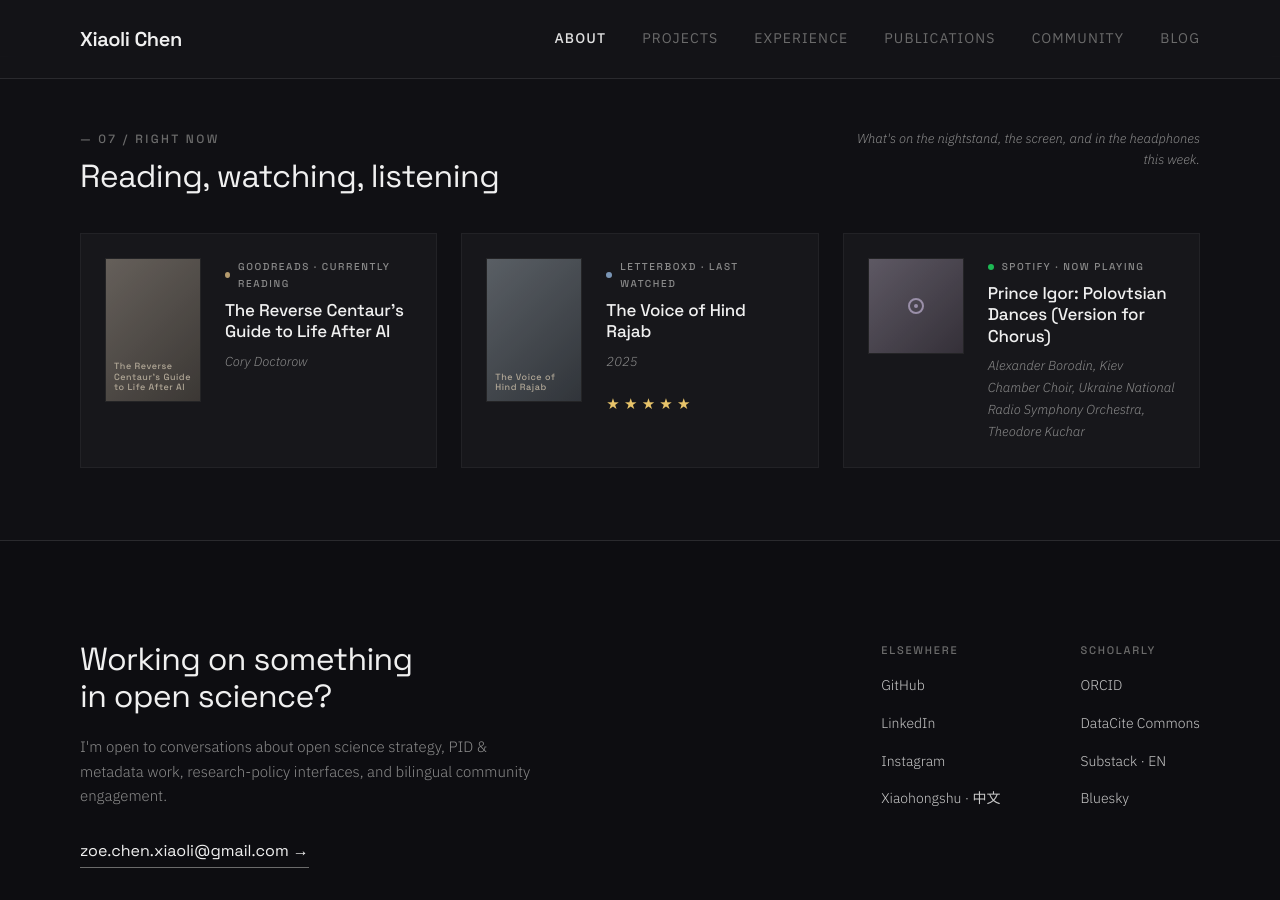
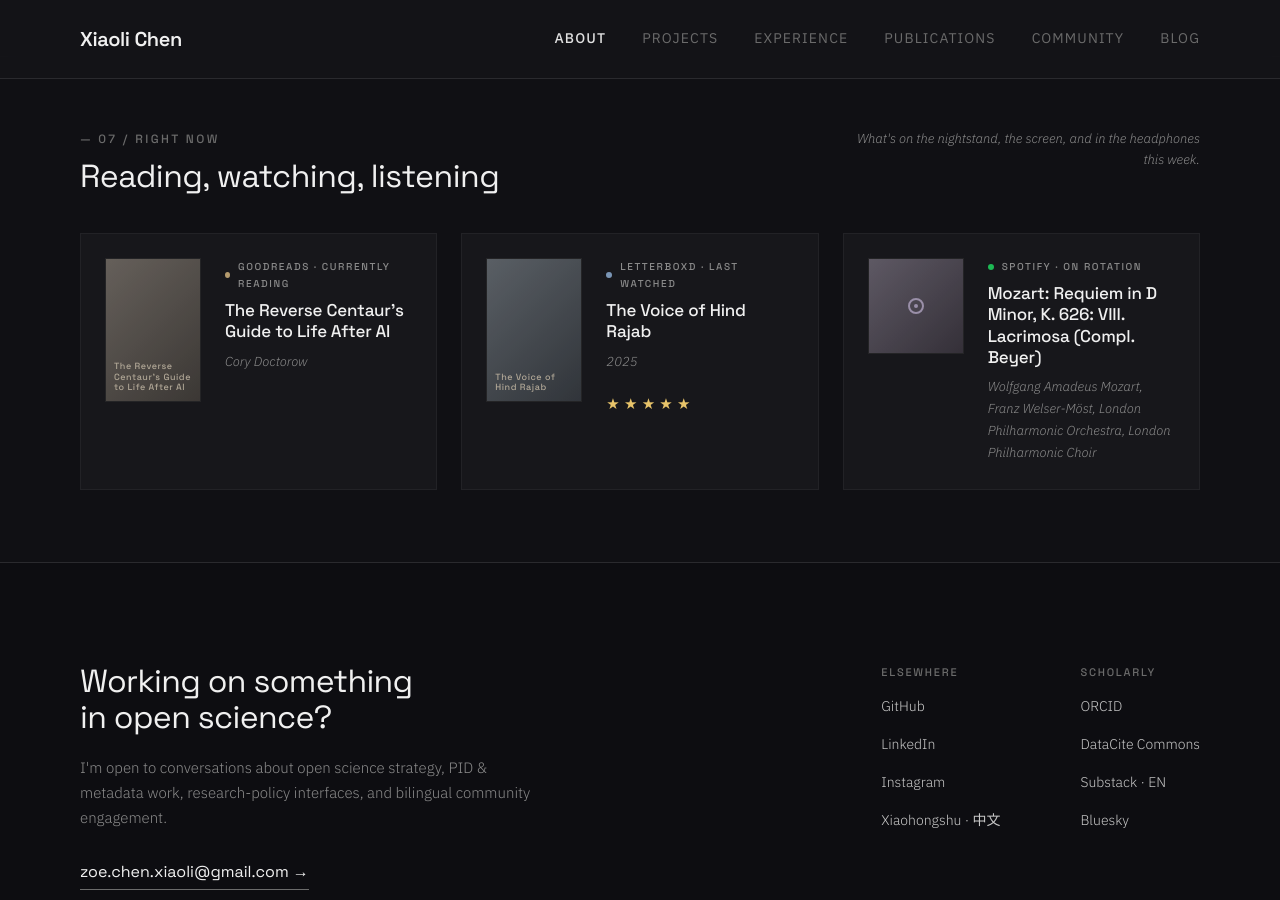
Before and after one commit to xchen101/xchen101.github.io, a Jekyll site: the page built from index.md, in a window 1280 px wide and 900 px high, scrolled down 6657 px. Built offline with Jekyll 4.4.1, drawn with Linux system fonts in a browser that asks for light colours; comment, search, counter and statistics services are not loaded; grey boxes are pictures that could not be loaded.

Commit message:
update: Right Now widget data (auto)

```diff
--- a/_data/now.yml
+++ b/_data/now.yml
@@ -1,4 +1,4 @@
-# Right now — auto-generated by Hermes cron on 2026-09-07 17:00 UTC
+# Right now — auto-generated by Hermes cron on 2026-09-07 23:00 UTC
 # Sources: Goodreads RSS / Letterboxd RSS / Spotify API
 
 reading:
@@ -23,9 +23,9 @@
 listening:
   service: "Spotify"
   accent: "#1DB954"
-  label: "Now playing"
-  title: "Prince Igor: Polovtsian Dances (Version for Chorus)"
-  artist: "Alexander Borodin, Kiev Chamber Choir, Ukraine National Radio Symphony Orchestra, Theodore Kuchar"
-  url: "https://open.spotify.com/track/43rBk1eTzU569JZtvvIh5U"
+  label: "On rotation"
+  title: "Mozart: Requiem in D Minor, K. 626: VIII. Lacrimosa (Compl. Beyer)"
+  artist: "Wolfgang Amadeus Mozart, Franz Welser-Möst, London Philharmonic Orchestra, London Philharmonic Choir"
+  url: "https://open.spotify.com/track/5d4ehdtYARQFXZaVkFsNN9"
   profile_url: "https://open.spotify.com/"
-  image: "https://i.scdn.co/image/ab67616d00001e022b8e5325641d60645193eb95"
+  image: "https://i.scdn.co/image/ab67616d00001e029c27127b774ad6d82d295f4f"
```
